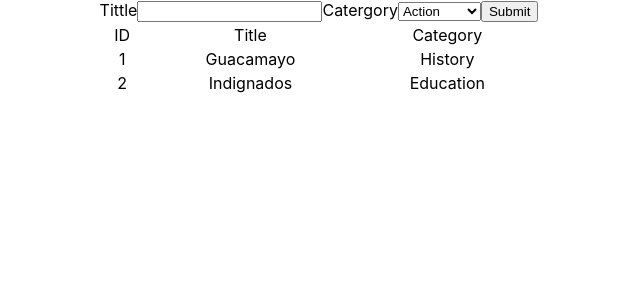
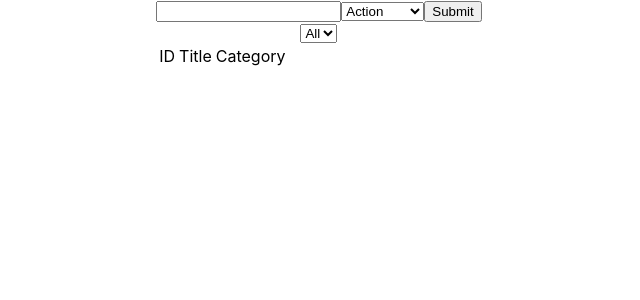
Before and after one commit to SigmaSam/bookstore, a React (Create React App) app: page / in a window 1280 px wide. Shown: the top 300 px of the page, without its empty margins (321-961 px from the left). Built offline with nearby package versions, Linux system fonts and the light colour scheme.

Commit message:
another submit.

```diff
--- a/src/Actions/index.js
+++ b/src/Actions/index.js
@@ -1,9 +1,9 @@
-const CRAETE_BOOK = 'CREATE_BOOK';
+const CREATE_BOOK = 'CREATE_BOOK';
 const REMOVE_BOOK = 'REMOVE_BOOK';
-const CHANGE_FILTER = 'CHANGE_FILTER'
+const CHANGE_FILTER = 'CHANGE_FILTER';
 
 const createBook = (book) => ({
-  type: CRAETE_BOOK,
+  type: CREATE_BOOK,
   book,
 });
 
@@ -12,7 +12,7 @@ const removeBook = (id) => ({
   id,
 });
 
-const changeFilter = id => ({
+const changeFilter = (id) => ({
   type: CHANGE_FILTER,
   id,
 });
--- a/src/Components/App.js
+++ b/src/Components/App.js
@@ -1,14 +1,15 @@
 import './App.css';
+import React from 'react';
 import BookForm from '../Containers/BookFrom';
 import BookList from '../Containers/BookList';
 
-function App() {
-  return (
-    <div className="App">
-      <BookForm />
-      <BookList />
-    </div>
-  );
-}
+const categories = ['Action', 'Biography', 'History', 'Horror', 'Kids', 'Learning', 'Sci-Fi'];
+
+const App = () => (
+  <div className="App">
+    <BookForm categories={categories} />
+    <BookList categories={categories} />
+  </div>
+);
 
 export default App;
--- a/src/Components/Book.js
+++ b/src/Components/Book.js
@@ -1,24 +1,30 @@
 import React from 'react';
 import PropTypes from 'prop-types';
 
-const Book = ({ book }) => {
-  const { id, title, category } = book;
+const Book = (props) => {
+  const { book, remove } = props;
 
   return (
-    <tr>
-      <td>{id}</td>
-      <td>{title}</td>
-      <td>{category}</td>
+    <tr key={book.id}>
+      <td>{book.id}</td>
+      <td>{book.title}</td>
+      <td>{book.category}</td>
+      <button type="button" onClick={remove} value={book.id}>Remove </button>
     </tr>
   );
 };
 
 Book.propTypes = {
-  book: PropTypes.shape({
-    title: PropTypes.string,
-    category: PropTypes.string,
-    id: PropTypes.number,
-  }).isRequired,
+  book: PropTypes.exact({
+    title: PropTypes.string.isRequired,
+    category: PropTypes.string.isRequired,
+    id: PropTypes.number.isRequired,
+  }),
+  remove: PropTypes.func.isRequired,
+};
+
+Book.defaultProps = {
+  book: '',
 };
 
 export default Book;
--- /dev/null
+++ b/src/Components/CategoryFilter.js
@@ -0,0 +1,27 @@
+import React from 'react';
+import PropTypes from 'prop-types';
+
+const CategoryFilter = ({ handleChange, categories }) => (
+  <select onChange={handleChange}>
+    <option value="all">All</option>
+    {categories.map((category) => {
+      <option key={category}>
+        {' '}
+        {category}
+        {' '}
+      </option>;
+    })}
+  </select>
+);
+
+CategoryFilter.propTypes = {
+  handleChange: PropTypes.func,
+  categories: PropTypes.arrayOf(PropTypes.string),
+};
+
+CategoryFilter.defaultProps = {
+  handleChange: null,
+  categories: [],
+};
+
+export default CategoryFilter;
--- a/src/Containers/BookFrom.js
+++ b/src/Containers/BookFrom.js
@@ -1,33 +1,54 @@
-import React from 'react';
+import React, { useState } from 'react';
+import { useDispatch } from 'react-redux';
+import PropTypes from 'prop-types';
+import { createBook } from '../Actions/index';
 
-const BookForm = () => {
-  const categories = [
-    'Action',
-    'Biography',
-    'History',
-    'Horror',
-    'Kids',
-    'Learning',
-    'Sci-Fi',
-  ];
+const BookForm = ({ categories }) => {
+  const [title, setTitle] = useState('');
+  const [category, setCategory] = useState('');
+  const dispatch = useDispatch();
+
+  const titleHandler = (e) => {
+    setTitle(e.target.value);
+  };
+
+  const categoryHandler = (e) => {
+    setCategory(e.target.value);
+  };
+
+  const submitHandler = (e) => {
+    e.preventDefault();
+    dispatch(createBook({
+      id: Math.floor(Math.random() * 100),
+      title,
+      category,
+    }));
+    setTitle('');
+    setCategory('');
+  };
 
   return (
-    <form>
-      <label htmlFor="title">
-        Tittle
-        <input type="text" id="title" />
-      </label>
-      <label htmlFor="categories">
-        Catergory
-        <select name="categories" id="categories">
-          {categories.map((category) => (
-            <option key={category} value={category}>{category}</option>
-          ))}
-        </select>
-      </label>
+    <form onSubmit={submitHandler}>
+      <input type="text" onChange={titleHandler} value={title.value} />
+      <select onChange={categoryHandler} value={category.value}>
+        {categories.map((category) => (
+          <option key={category}>
+            {' '}
+            {category}
+          </option>
+        ))}
+      </select>
       <button type="submit">Submit</button>
     </form>
   );
 };
 
+BookForm.propTypes = {
+  categories: PropTypes.arrayOf(PropTypes.string),
+};
+
+BookForm.defaultProps = {
+  categories: [],
+};
+
 export default BookForm;
--- a/src/Containers/BookList.js
+++ b/src/Containers/BookList.js
@@ -1,11 +1,34 @@
 import React from 'react';
-import { connect } from 'react-redux';
-import { bindActionCreators } from 'redux';
 import PropTypes from 'prop-types';
+import { useSelector, useDispatch } from 'react-redux';
 import Book from '../Components/Book';
+import CategoryFilter from '../Components/CategoryFilter';
+import { changeFilter, removeBook } from '../Actions/index';
 
-function BookList({ books }) {
+const BookList = ({ categories }) => {
+  const books = useSelector((state) => state.books);
+  const filter = useSelector((state) => state.filter);
+  const dispatch = useDispatch();
+
+  const removeHandler = (e) => {
+    const id = parseFloat(e.target.value);
+    dispatch(removeBook(id));
+  };
+
+  const handleChange = (e) => {
+    dispatch(changeFilter(e.target.value));
+  };
+
+  const bookFilter = () => {
+    if (filter !== 'all') {
+      return books.filter((book) => book.category === filter);
+    }
+    return books;
+  };
+
   return (
+    <div>
+      <CategoryFilter categories={categories} handleChange={handleChange} />
       <table>
         <thead>
           <tr>
@@ -15,24 +38,20 @@ function BookList({ books }) {
           </tr>
         </thead>
         <tbody>
-        {books.map((book) => (
-          <Book key={book.id} book={book} />
-        ))}
+          {bookFilter().map((book) => <Book key={book.id} book={book} remove={removeHandler} />)}
         </tbody>
       </table>
+    </div>
+
   );
-}
+};
 
 BookList.propTypes = {
-  books: PropTypes.arrayOf(PropTypes.object).isRequired,
+  categories: PropTypes.arrayOf(PropTypes.string),
 };
 
-const mapStateToProps = (state) => ({
-  books: state.books,
-});
+BookList.defaultProps = {
+  categories: [],
+};
 
-const mapDispatchToProps = (dispatch) => (
-  bindActionCreators({}, dispatch)
-);
-
-export default connect(mapStateToProps, mapDispatchToProps)(BookList);
+export default BookList;
--- /dev/null
+++ b/src/Reducers/filter.js
@@ -0,0 +1,12 @@
+const CHANGE_FILTER = 'CHANGE_FILTER';
+
+const filterReducer = (state = 'All', action) => {
+  switch (action.type) {
+    case CHANGE_FILTER:
+      return [...state, action.book];
+    default:
+      return state;
+  }
+};
+
+export default filterReducer;
--- a/src/Reducers/index.js
+++ b/src/Reducers/index.js
@@ -1,6 +1,10 @@
 import { combineReducers } from 'redux';
-import books from './books';
+import booksReducer from './books';
+import filterReducer from './filter';
 
-export default combineReducers({
-  books,
+const rootReducer = combineReducers({
+  books: booksReducer,
+  filter: filterReducer,
 });
+
+export default rootReducer;
```
Also changed, not shown: .eslintrc.json. Lines whose indentation alone changed are shown as unchanged.
